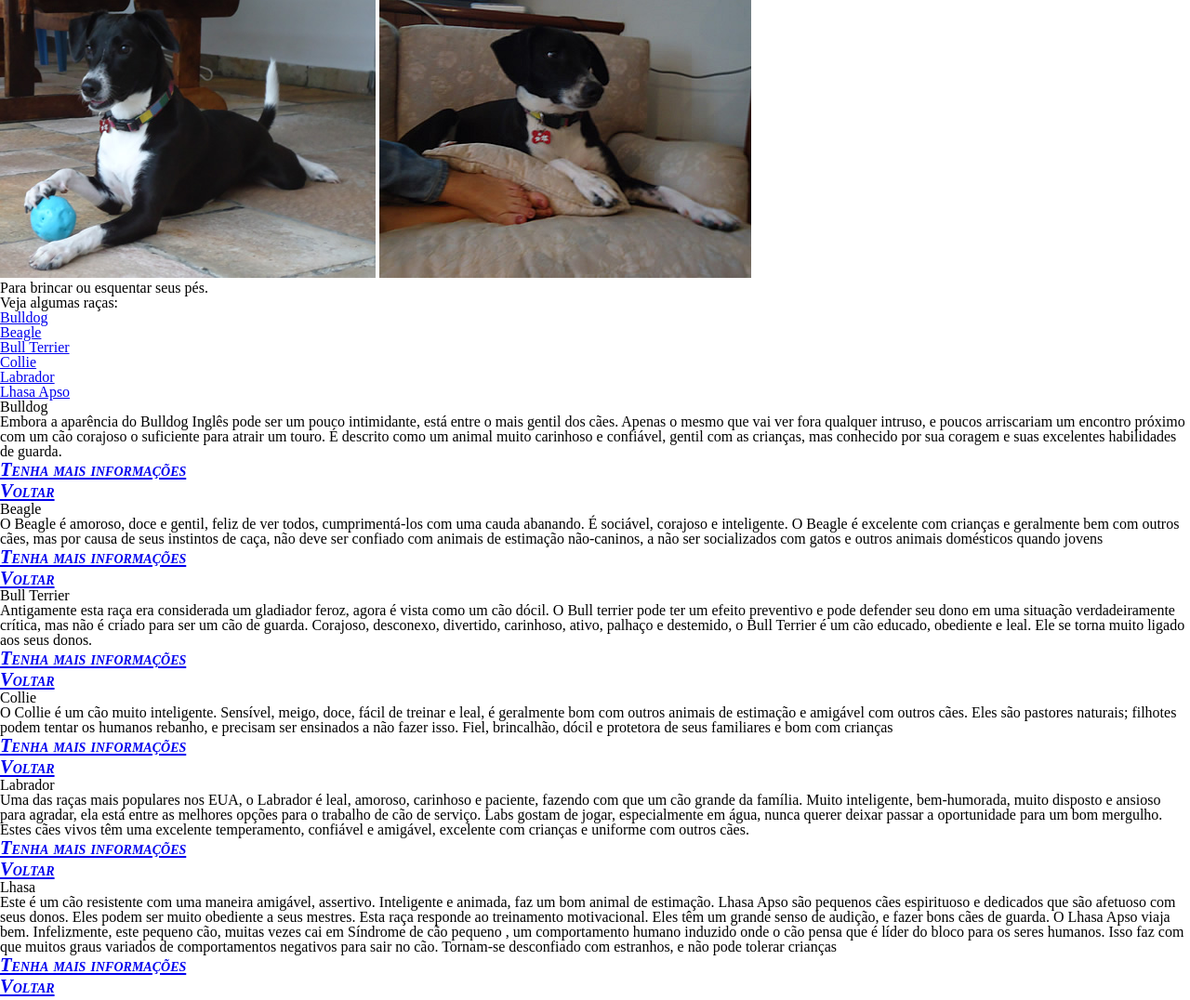
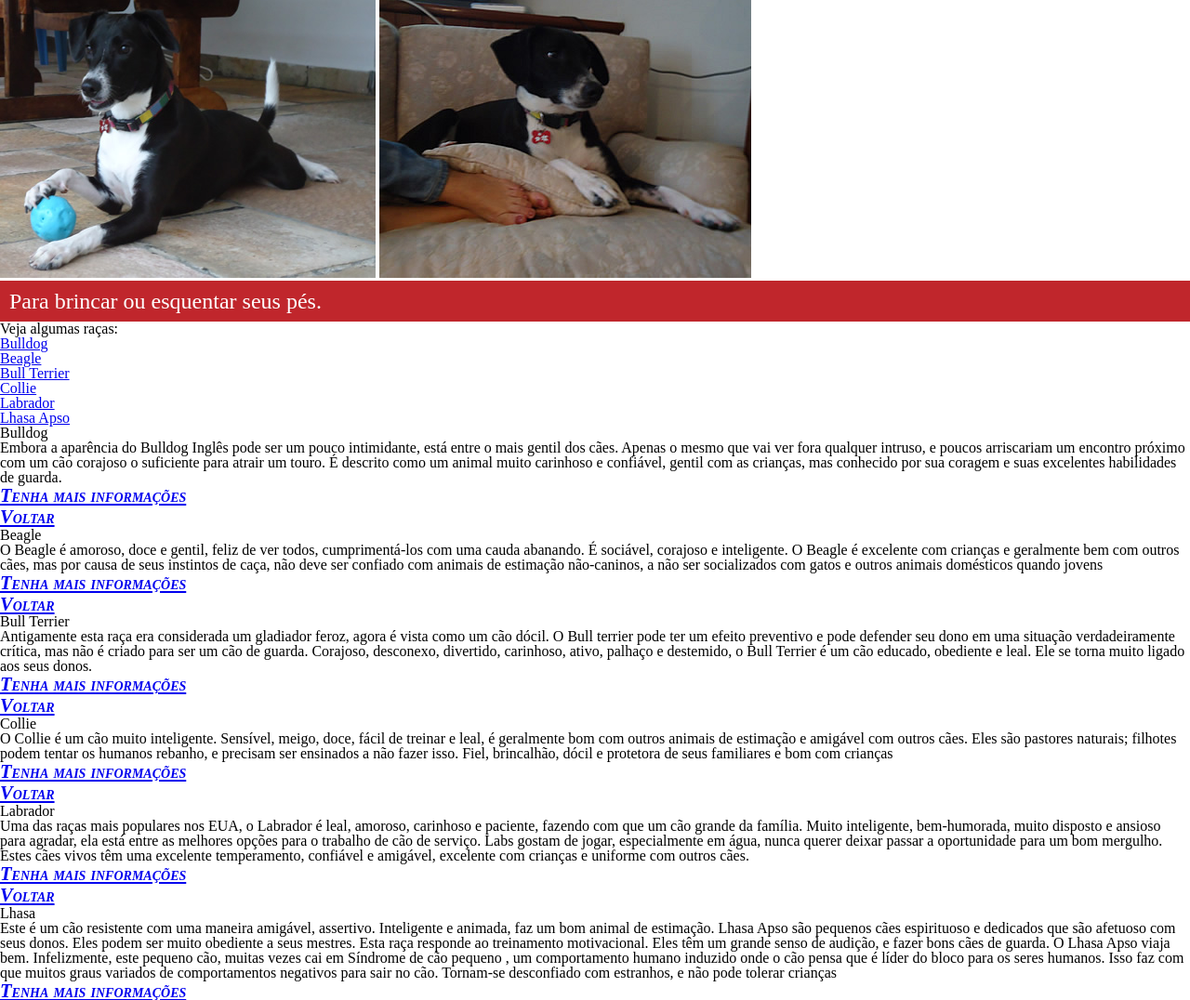
Before and after one commit to davidtahim/turma855novo, a PHP site: page /curiosidades.html in a window 1280 px wide. Shown: the part 498-1574 px from the top of the page at 93% size. Run offline with PHP 8.4, Linux system fonts and the light colour scheme.

Commit message:
adicionar o figcaption

```diff
--- a/css/principal.css
+++ b/css/principal.css
@@ -105,3 +105,10 @@ Trabalhando com a página curiosidades
     width: 470px;
     padding: 61px 400px 61px 100px;
 }
+
+#curiosidades figcaption {
+    background-color: #c0262c;
+    padding: 10px 10px;
+    color: white;
+    font-size: 1.5em;
+}
```
